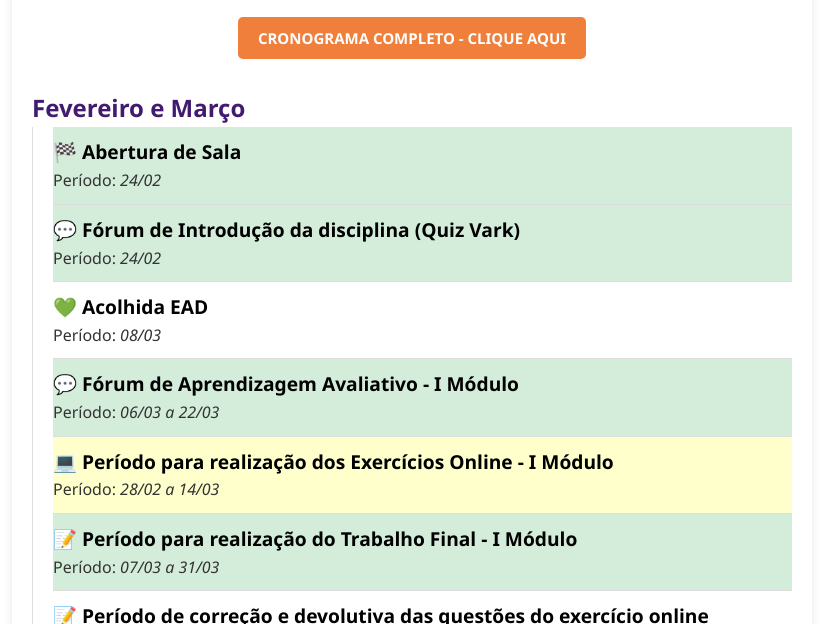
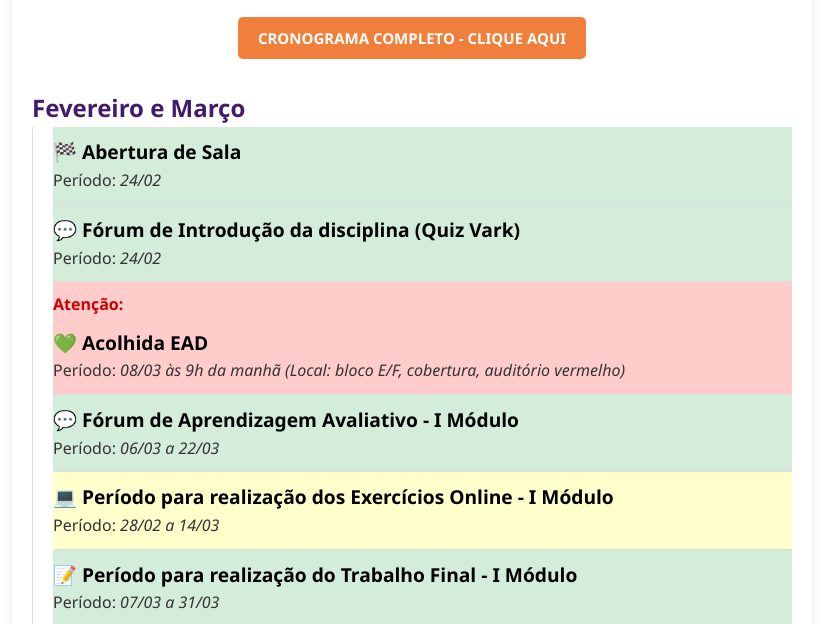
Before and after one commit to avauniceplac/1_MODULO_2025, a plain HTML site: page index.html in a window 1280 px wide. Shown: the part 160-784 px from the top of the page, without its empty margins (228-1051 px from the left). Drawn offline with nearby package versions, Linux system fonts and the light colour scheme.

Commit message:
Update index.html
.

```diff
--- a/index.html
+++ b/index.html
@@ -38,10 +38,10 @@
                         </div>
                     </div>
                     <!-- ACOLHIDA EAD -->
-                    <div class="event-item" data-start="2025-03-08" data-end="2025-03-10">
+                    <div class="event-item" data-start="2025-03-07" data-end="2025-03-09">
                         <div class="event-title">&#128154; Acolhida EAD</div>
                         <div class="event-details">
-                            Período: <span class="event-period">08/03</span>
+                            Período: <span class="event-period">08/03 às 9h da manhã (Local: bloco E/F, cobertura, auditório vermelho) </span>
                         </div>
                     </div>
                     <!-- FÓRUM DE APRENDIZAGEM AVALIATIVO -->
```
